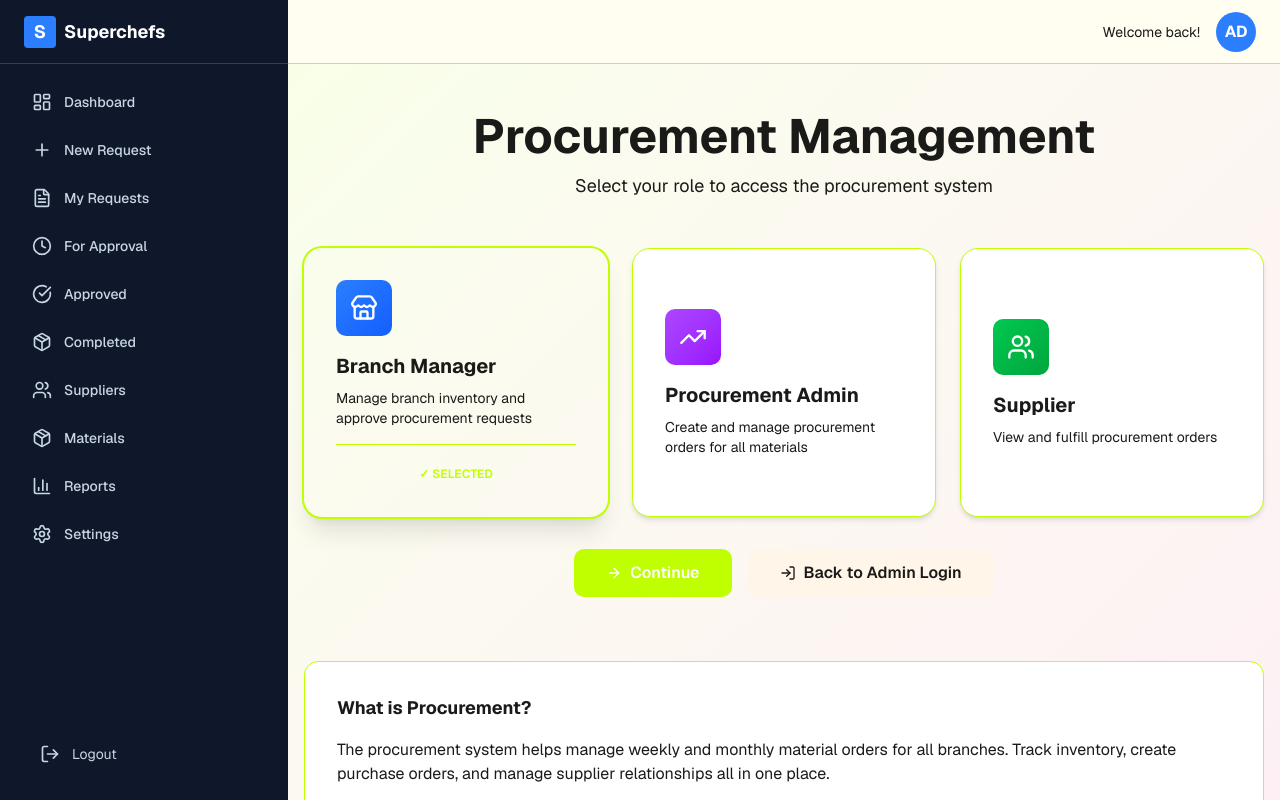
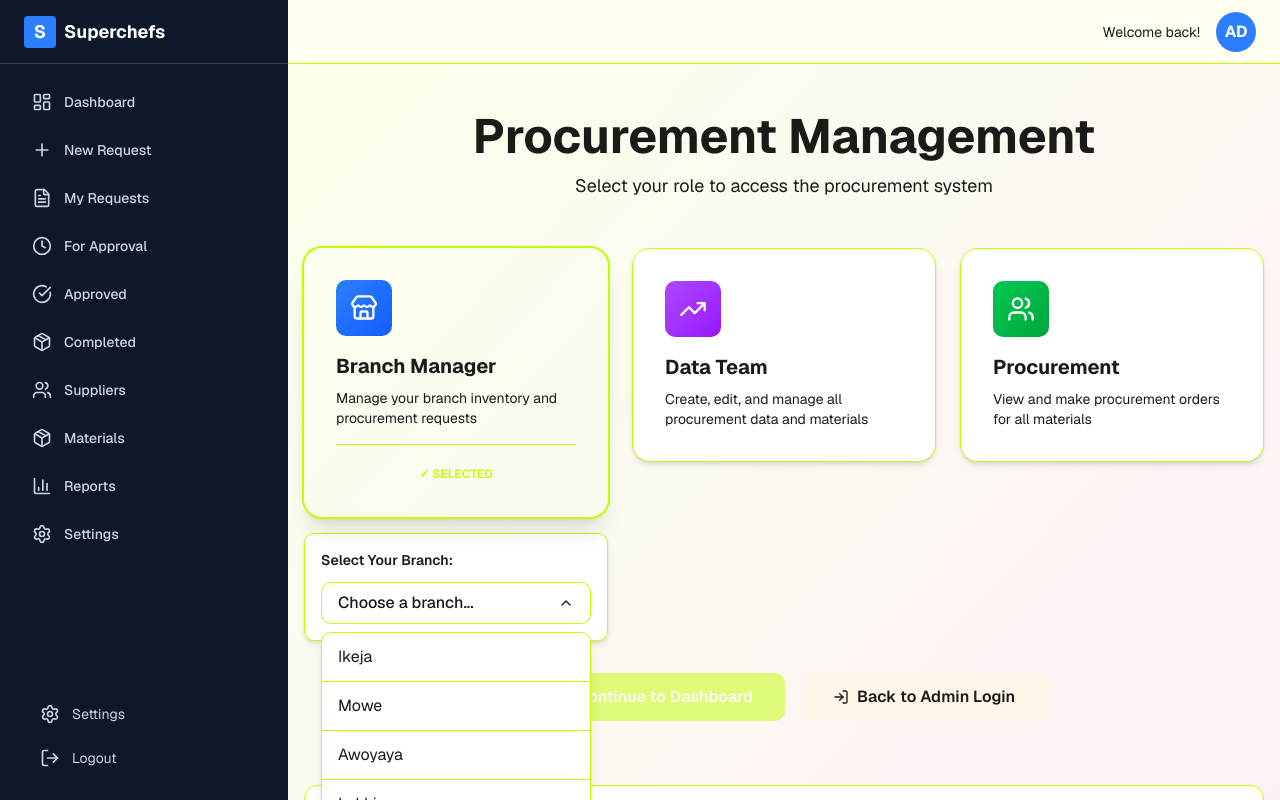
Before and after one commit to Ay130/SuperChefs, a Next.js app: page /procurement in a window 1280 px wide. Both pictures are taken after a click on the button 456 px from the left and 355 px from the top of the page. Shown: the top 800 px of the page. Built offline with nearby package versions, Linux system fonts and the light colour scheme.

Commit message:
feat: enhance procurement dashboard with role-based access control
Co-authored-by: Ay130 <177141654+Ay130@users.noreply.github.com>

```diff
--- a/app/procurement/dashboard/page.tsx
+++ b/app/procurement/dashboard/page.tsx
@@ -1,17 +1,33 @@
 'use client'
 
 import { useState, useEffect } from 'react'
+import { useRouter } from 'next/navigation'
 import { Plus, Search, Download, Eye, Edit, Trash2, CheckCircle, AlertCircle, BarChart3 } from 'lucide-react'
 
 export default function DashboardPage() {
+  const router = useRouter()
   const [materials, setMaterials] = useState<any[]>([])
   const [suppliers, setSuppliers] = useState<any[]>([])
   const [branches, setBranches] = useState<any[]>([])
-  const [loading, setLoading] = useState(false)
+  const [loading, setLoading] = useState(true)
+  const [role, setRole] = useState<string | null>(null)
+  const [branchName, setBranchName] = useState<string | null>(null)
 
   useEffect(() => {
+    // Check authentication
+    const authenticated = localStorage.getItem('authenticated')
+    const userRole = localStorage.getItem('procurement_role')
+    const userBranch = localStorage.getItem('branch_name')
+
+    if (!authenticated || !userRole) {
+      router.push('/procurement')
+      return
+    }
+
+    setRole(userRole)
+    setBranchName(userBranch)
     fetchAllData()
-  }, [])
+  }, [router])
 
   const fetchAllData = async () => {
     setLoading(true)
@@ -137,9 +153,11 @@ export default function DashboardPage() {
         <div className="bg-white rounded-lg border border-slate-200 overflow-hidden">
           <div className="px-6 py-4 border-b border-slate-200 flex items-center justify-between">
             <h2 className="font-semibold text-slate-900">Materials (Inventory)</h2>
+            {role === 'data-team' && (
               <button className="px-3 py-1 bg-blue-600 text-white rounded text-sm hover:bg-blue-700 flex items-center gap-2">
                 <Plus size={16} /> Add Material
               </button>
+            )}
           </div>
           <div className="overflow-x-auto">
             <table className="w-full text-sm">
@@ -175,8 +193,12 @@ export default function DashboardPage() {
                       </td>
                       <td className="px-6 py-4 flex gap-2">
                         <button className="p-1 hover:bg-blue-100 rounded"><Eye size={16} className="text-blue-600" /></button>
+                        {role === 'data-team' && (
+                          <>
                             <button className="p-1 hover:bg-orange-100 rounded"><Edit size={16} className="text-orange-600" /></button>
                             <button className="p-1 hover:bg-red-100 rounded"><Trash2 size={16} className="text-red-600" /></button>
+                          </>
+                        )}
                       </td>
                     </tr>
                   )
@@ -192,9 +214,11 @@ export default function DashboardPage() {
         <div className="bg-white rounded-lg border border-slate-200 overflow-hidden">
           <div className="px-6 py-4 border-b border-slate-200 flex items-center justify-between">
             <h2 className="font-semibold text-slate-900">Suppliers</h2>
+            {role === 'data-team' && (
               <button className="px-3 py-1 bg-blue-600 text-white rounded text-sm hover:bg-blue-700 flex items-center gap-2">
                 <Plus size={16} /> Add Supplier
               </button>
+            )}
           </div>
           <div className="grid grid-cols-3 gap-4 p-6">
             {suppliers.length > 0 ? suppliers.map((s: any) => (
@@ -207,8 +231,12 @@ export default function DashboardPage() {
                   <p className="pt-2"><strong>Status:</strong> <span className="text-green-600">● {s.status}</span></p>
                 </div>
                 <div className="flex gap-2 pt-3 border-t">
+                  {role === 'data-team' && (
+                    <>
                       <button className="flex-1 px-2 py-1 text-xs bg-blue-50 text-blue-600 rounded hover:bg-blue-100">Edit</button>
                       <button className="flex-1 px-2 py-1 text-xs bg-red-50 text-red-600 rounded hover:bg-red-100">Delete</button>
+                    </>
+                  )}
                 </div>
               </div>
             )) : (
@@ -221,9 +249,11 @@ export default function DashboardPage() {
         <div className="bg-white rounded-lg border border-slate-200 overflow-hidden">
           <div className="px-6 py-4 border-b border-slate-200 flex items-center justify-between">
             <h2 className="font-semibold text-slate-900">Branches</h2>
+            {role === 'data-team' && (
               <button className="px-3 py-1 bg-blue-600 text-white rounded text-sm hover:bg-blue-700 flex items-center gap-2">
                 <Plus size={16} /> Add Branch
               </button>
+            )}
           </div>
           <div className="overflow-x-auto">
             <table className="w-full text-sm">
@@ -246,8 +276,12 @@ export default function DashboardPage() {
                     <td className="px-6 py-4 text-slate-700">{b.phone}</td>
                     <td className="px-6 py-4 text-slate-700 text-xs">{b.email}</td>
                     <td className="px-6 py-4 flex gap-2">
+                      {role === 'data-team' && (
+                        <>
                           <button className="p-1 hover:bg-blue-100 rounded"><Edit size={16} className="text-blue-600" /></button>
                           <button className="p-1 hover:bg-red-100 rounded"><Trash2 size={16} className="text-red-600" /></button>
+                        </>
+                      )}
                     </td>
                   </tr>
                 )) : (
--- a/app/procurement/layout.tsx
+++ b/app/procurement/layout.tsx
@@ -83,9 +83,16 @@ export default function ProcurementLayout({
           })}
         </nav>
 
-        <div className="absolute bottom-6 left-6 right-6">
-          <button className="w-full flex items-center gap-3 px-4 py-3 rounded-lg text-slate-300 hover:bg-slate-800 hover:text-white transition-colors text-sm">
-            <LogOut className="w-5 h-5" />
+        <div className="absolute bottom-6 left-6 right-6 space-y-2">
+          <Link
+            href="/procurement/settings"
+            className="w-full flex items-center gap-3 px-4 py-2 rounded-lg text-slate-300 hover:bg-slate-800 hover:text-white transition-colors text-sm"
+          >
+            <Settings className="w-5 h-5 flex-shrink-0" />
+            <span>Settings</span>
+          </Link>
+          <button className="w-full flex items-center gap-3 px-4 py-2 rounded-lg text-slate-300 hover:bg-slate-800 hover:text-white transition-colors text-sm">
+            <LogOut className="w-5 h-5 flex-shrink-0" />
             <span>Logout</span>
           </button>
         </div>
--- a/app/procurement/page.tsx
+++ b/app/procurement/page.tsx
@@ -1,46 +1,58 @@
 'use client';
 
-import { useState } from 'react';
+import { useState, useEffect } from 'react';
 import { useRouter } from 'next/navigation';
 import Link from 'next/link';
-import { Users, Store, TrendingUp, ArrowRight, LogIn } from 'lucide-react';
+import { Users, Store, TrendingUp, ArrowRight, LogIn, ChevronDown } from 'lucide-react';
 
 export default function ProcurementPage() {
   const router = useRouter();
   const [selectedRole, setSelectedRole] = useState<string | null>(null);
+  const [selectedBranch, setSelectedBranch] = useState<string | null>(null);
   const [loading, setLoading] = useState(false);
+  const [showBranchSelect, setShowBranchSelect] = useState(false);
+
+  const branches = ['Ikeja', 'Mowe', 'Awoyaya', 'Lekki', 'Chevron', 'Ikate', 'Ikota', 'Palmgroove'];
 
   const roles = [
     {
       id: 'branch-manager',
       name: 'Branch Manager',
-      description: 'Manage branch inventory and approve procurement requests',
+      description: 'Manage your branch inventory and procurement requests',
       icon: Store,
       color: 'from-blue-500 to-blue-600',
+      requiresBranch: true,
     },
     {
-      id: 'procurement-admin',
-      name: 'Procurement Admin',
-      description: 'Create and manage procurement orders for all materials',
+      id: 'data-team',
+      name: 'Data Team',
+      description: 'Create, edit, and manage all procurement data and materials',
       icon: TrendingUp,
       color: 'from-purple-500 to-purple-600',
+      requiresBranch: false,
     },
     {
-      id: 'supplier',
-      name: 'Supplier',
-      description: 'View and fulfill procurement orders',
+      id: 'procurement',
+      name: 'Procurement',
+      description: 'View and make procurement orders for all materials',
       icon: Users,
       color: 'from-green-500 to-green-600',
+      requiresBranch: false,
     },
   ];
 
   const handleContinue = async () => {
-    if (!selectedRole) return;
+    const role = roles.find(r => r.id === selectedRole);
+    if (!selectedRole || (role?.requiresBranch && !selectedBranch)) return;
 
     setLoading(true);
     try {
-      // Store the selected role in localStorage
+      // Store auth info in localStorage
       localStorage.setItem('procurement_role', selectedRole);
+      localStorage.setItem('authenticated', 'true');
+      if (selectedBranch) {
+        localStorage.setItem('branch_name', selectedBranch);
+      }
 
       // Navigate to the main dashboard
       router.push(`/procurement/dashboard`);
@@ -69,10 +81,18 @@ export default function ProcurementPage() {
             const isSelected = selectedRole === role.id;
 
             return (
+              <div key={role.id}>
                 <button
-                key={role.id}
-                onClick={() => setSelectedRole(role.id)}
-                className={`group relative p-8 rounded-2xl transition-all duration-300 ${
+                  onClick={() => {
+                    setSelectedRole(role.id);
+                    if (role.requiresBranch) {
+                      setShowBranchSelect(true);
+                    } else {
+                      setShowBranchSelect(false);
+                      setSelectedBranch(null);
+                    }
+                  }}
+                  className={`group relative p-8 rounded-2xl transition-all duration-300 w-full ${
                     isSelected
                       ? 'ring-2 ring-primary shadow-xl'
                       : 'bg-white border border-border shadow-md hover:shadow-lg'
@@ -109,6 +129,39 @@ export default function ProcurementPage() {
                     )}
                   </div>
                 </button>
+
+                {/* Branch Selection for Branch Manager */}
+                {isSelected && role.requiresBranch && (
+                  <div className="mt-4 bg-white border border-border rounded-lg p-4 shadow-md">
+                    <label className="text-sm font-semibold text-foreground mb-3 block">Select Your Branch:</label>
+                    <div className="relative">
+                      <button
+                        onClick={() => setShowBranchSelect(!showBranchSelect)}
+                        className="w-full px-4 py-2 border border-border rounded-lg text-left text-foreground font-medium flex items-center justify-between hover:bg-muted transition"
+                      >
+                        {selectedBranch || 'Choose a branch...'}
+                        <ChevronDown className={`w-4 h-4 transition-transform ${showBranchSelect ? 'rotate-180' : ''}`} />
+                      </button>
+                      {showBranchSelect && (
+                        <div className="absolute top-full left-0 right-0 mt-2 bg-white border border-border rounded-lg shadow-lg z-10">
+                          {branches.map((branch) => (
+                            <button
+                              key={branch}
+                              onClick={() => {
+                                setSelectedBranch(branch);
+                                setShowBranchSelect(false);
+                              }}
+                              className="w-full px-4 py-3 text-left text-foreground hover:bg-primary hover:text-white transition border-b border-border last:border-b-0 first:rounded-t-lg last:rounded-b-lg"
+                            >
+                              {branch}
+                            </button>
+                          ))}
+                        </div>
+                      )}
+                    </div>
+                  </div>
+                )}
+              </div>
             );
           })}
         </div>
@@ -117,11 +170,11 @@ export default function ProcurementPage() {
         <div className="flex flex-col sm:flex-row gap-4 justify-center items-center">
           <button
             onClick={handleContinue}
-            disabled={!selectedRole || loading}
+            disabled={!selectedRole || (selectedRole === 'branch-manager' && !selectedBranch) || loading}
             className="px-8 py-3 bg-primary text-white rounded-lg font-semibold hover:bg-primary/90 transition disabled:opacity-50 disabled:cursor-not-allowed flex items-center gap-2"
           >
             <ArrowRight className="w-4 h-4" />
-            {loading ? 'Loading...' : 'Continue'}
+            {loading ? 'Loading...' : 'Continue to Dashboard'}
           </button>
 
           <Link
--- /dev/null
+++ b/lib/auth-utils.ts
@@ -0,0 +1,73 @@
+/**
+ * Authentication and authorization utilities
+ */
+
+export type UserRole = 'branch-manager' | 'data-team' | 'procurement';
+
+/**
+ * Check if user is authenticated
+ */
+export const isAuthenticated = (): boolean => {
+  if (typeof window === 'undefined') return false;
+  return localStorage.getItem('authenticated') === 'true';
+};
+
+/**
+ * Get current user role
+ */
+export const getUserRole = (): UserRole | null => {
+  if (typeof window === 'undefined') return null;
+  const role = localStorage.getItem('procurement_role');
+  if (role === 'branch-manager' || role === 'data-team' || role === 'procurement') {
+    return role as UserRole;
+  }
+  return null;
+};
+
+/**
+ * Get current user's branch (for Branch Manager)
+ */
+export const getUserBranch = (): string | null => {
+  if (typeof window === 'undefined') return null;
+  return localStorage.getItem('branch_name');
+};
+
+/**
+ * Check if user has edit permissions
+ * Only Data Team can edit
+ */
+export const canEdit = (): boolean => {
+  return getUserRole() === 'data-team';
+};
+
+/**
+ * Check if user can view
+ * All authenticated users can view
+ */
+export const canView = (): boolean => {
+  return isAuthenticated();
+};
+
+/**
+ * Logout user
+ */
+export const logout = (): void => {
+  if (typeof window !== 'undefined') {
+    localStorage.removeItem('authenticated');
+    localStorage.removeItem('procurement_role');
+    localStorage.removeItem('branch_name');
+  }
+};
+
+/**
+ * Login user with role and optional branch
+ */
+export const login = (role: UserRole, branch?: string): void => {
+  if (typeof window !== 'undefined') {
+    localStorage.setItem('authenticated', 'true');
+    localStorage.setItem('procurement_role', role);
+    if (branch) {
+      localStorage.setItem('branch_name', branch);
+    }
+  }
+};
```
Lines whose indentation alone changed are shown as unchanged.
